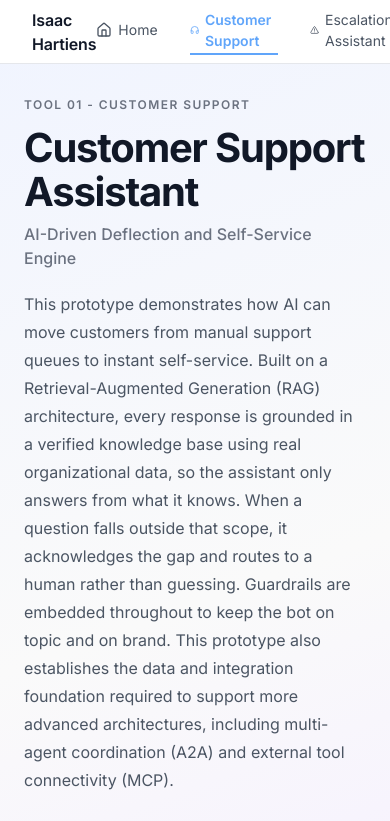
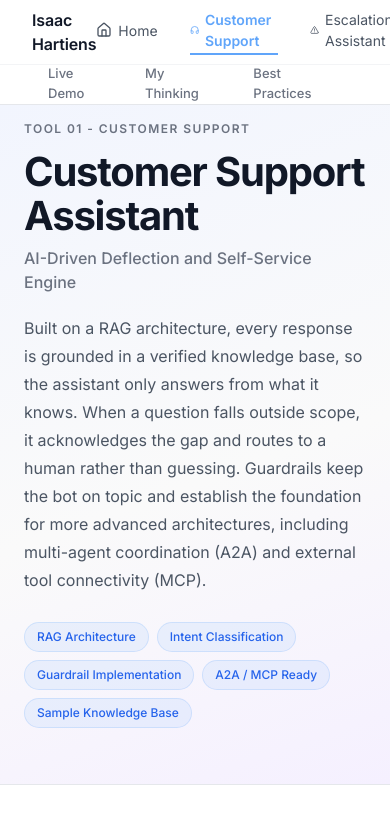
Before and after one commit to isaachartiens/project-isaac-ai, a Next.js app: page /support in a window 390 px wide. Shown: the top 821 px of the page. Built offline with nearby package versions, Linux system fonts and the light colour scheme.

Commit message:
fix: resolve all design review findings — tile border CSS vars, intro verbosity, anchor tabs, responsive KPI grid, empty state centering

```diff
--- a/src/app/analytics/page.tsx
+++ b/src/app/analytics/page.tsx
@@ -94,7 +94,7 @@ export default function AnalyticsPage() {
 
       {/* HERO */}
       <section style={{
-        paddingTop: '96px', paddingBottom: '56px', paddingLeft: '24px', paddingRight: '24px',
+        paddingTop: '120px', paddingBottom: '56px', paddingLeft: '24px', paddingRight: '24px',
         background: 'linear-gradient(160deg, #F0F4FF 0%, #FAFAFA 60%, #F5F0FF 100%)',
         borderBottom: '1px solid #E5E7EB',
       }}>
@@ -112,12 +112,10 @@ export default function AnalyticsPage() {
             Conversational Intelligence for CX Operations
           </p>
           <p style={{ fontSize: '16px', color: '#4B5563', lineHeight: 1.75, margin: '0 0 28px', maxWidth: '65ch' }}>
-            This prototype demonstrates how natural language queries can replace manual data analysis for CX teams.
-            Built over a synthetic dataset of 500 support tickets, the assistant surfaces patterns in sentiment,
+            Built over a synthetic dataset of 500 support tickets, it surfaces patterns in sentiment,
             escalation behavior, agent performance, and contact drivers on demand, without SQL or BI tooling.
-            Sentiment data tells you how customers feel. Purchase and decision signals tell you what is working.
-            Issue detection tells you what to fix. Together, they give leaders a connected view of the customer
-            experience that supports forecasting, roadmap alignment, and sustained growth.
+            Connect these signals and you move from reacting to problems to anticipating them, giving
+            leaders a connected view of the customer experience that supports forecasting and roadmap alignment.
           </p>
           <div style={{ display: 'flex', flexWrap: 'wrap', gap: '8px' }}>
             {badges.map(b => (
@@ -133,7 +131,7 @@ export default function AnalyticsPage() {
 
       {/* KPI STRIP */}
       <section style={{ background: '#F9FAFB', padding: '32px 24px', borderBottom: '1px solid #E5E7EB' }}>
-        <div style={{ maxWidth: '860px', margin: '0 auto', display: 'grid', gridTemplateColumns: 'repeat(4, 1fr)', gap: '16px' }}>
+        <div className="grid lg:grid-cols-4 md:grid-cols-2 grid-cols-1 gap-4 mx-auto max-w-[860px]">
           {kpis.map(k => (
             <div key={k.label} style={{
               background: '#fff', borderRadius: '12px', padding: '18px 20px',
@@ -148,7 +146,7 @@ export default function AnalyticsPage() {
       </section>
 
       {/* DEMO + THINKING */}
-      <section style={{ background: '#fff', padding: '64px 24px' }}>
+      <section id="demo" style={{ background: '#fff', padding: '64px 24px' }}>
         <div style={{ maxWidth: '1100px', margin: '0 auto', display: 'grid', gridTemplateColumns: '1fr 380px', gap: '40px', alignItems: 'start' }}>
 
           {/* LEFT: Chat */}
@@ -186,7 +184,7 @@ export default function AnalyticsPage() {
           </div>
 
           {/* RIGHT: My Thinking */}
-          <div style={{ position: 'sticky', top: '88px' }}>
+          <div id="thinking" style={{ position: 'sticky', top: '112px' }}>
             <div style={{ display: 'flex', alignItems: 'center', gap: '6px', fontSize: '12px', fontWeight: 600, color: '#6B7280', letterSpacing: '0.12em', textTransform: 'uppercase', marginBottom: '16px' }}>
               <Lightbulb className="h-3.5 w-3.5" aria-hidden="true" />
               My Thinking
@@ -222,7 +220,7 @@ export default function AnalyticsPage() {
       </section>
 
       {/* BEST PRACTICES */}
-      <section style={{ background: '#F9FAFB', padding: '80px 24px', borderTop: '1px solid #E5E7EB' }}>
+      <section id="best-practices" style={{ background: '#F9FAFB', padding: '80px 24px', borderTop: '1px solid #E5E7EB' }}>
         <div style={{ maxWidth: '760px', margin: '0 auto' }}>
           <div style={{ fontSize: '12px', fontWeight: 600, color: '#6B7280', letterSpacing: '0.12em', textTransform: 'uppercase', marginBottom: '12px' }}>
             Best Practices
--- a/src/app/escalation/page.tsx
+++ b/src/app/escalation/page.tsx
@@ -86,7 +86,7 @@ export default function EscalationPage() {
 
       {/* HERO */}
       <section style={{
-        paddingTop: '96px', paddingBottom: '56px', paddingLeft: '24px', paddingRight: '24px',
+        paddingTop: '120px', paddingBottom: '56px', paddingLeft: '24px', paddingRight: '24px',
         background: 'linear-gradient(160deg, #F0F4FF 0%, #FAFAFA 60%, #F5F0FF 100%)',
         borderBottom: '1px solid #E5E7EB',
       }}>
@@ -101,13 +101,11 @@ export default function EscalationPage() {
             AI-Powered Tier 1 Resolution and Escalation Guidance
           </p>
           <p style={{ fontSize: '16px', color: '#4B5563', lineHeight: 1.75, margin: '0 0 28px', maxWidth: '65ch' }}>
-            This prototype demonstrates how AI can empower Tier 1 support agents to resolve more issues independently,
-            reducing escalations to Tier 2 and compressing agent onboarding and ramp time. Built on a RAG architecture
-            over internal procedure documentation, the assistant surfaces troubleshooting steps, escalation criteria, and
-            resolution paths on demand. Common goals for tools like this include reducing escalation rates, improving
-            first contact resolution, bolstering agent confidence during onboarding, and reducing average handle time.
-            When integrated with ticketing and CRM systems, this foundation can evolve from conversational guidance to
-            agentic action, closing tickets and updating records without manual intervention.
+            Built on a RAG architecture over internal procedure documentation, it surfaces
+            troubleshooting steps, escalation criteria, and resolution paths on demand, reducing
+            escalations to Tier 2 and compressing agent onboarding time. When integrated with
+            ticketing and CRM systems, this foundation can evolve from conversational guidance
+            to agentic action, closing tickets without manual intervention.
           </p>
           <div style={{ display: 'flex', flexWrap: 'wrap', gap: '8px' }}>
             {badges.map(b => (
@@ -122,7 +120,7 @@ export default function EscalationPage() {
       </section>
 
       {/* DEMO + THINKING */}
-      <section style={{ background: '#fff', padding: '64px 24px' }}>
+      <section id="demo" style={{ background: '#fff', padding: '64px 24px' }}>
         <div style={{ maxWidth: '1100px', margin: '0 auto', display: 'grid', gridTemplateColumns: '1fr 380px', gap: '40px', alignItems: 'start' }}>
 
           {/* LEFT: Chat */}
@@ -160,7 +158,7 @@ export default function EscalationPage() {
           </div>
 
           {/* RIGHT: My Thinking */}
-          <div style={{ position: 'sticky', top: '88px' }}>
+          <div id="thinking" style={{ position: 'sticky', top: '112px' }}>
             <div style={{ display: 'flex', alignItems: 'center', gap: '6px', fontSize: '12px', fontWeight: 600, color: '#6B7280', letterSpacing: '0.12em', textTransform: 'uppercase', marginBottom: '16px' }}>
               <Lightbulb className="h-3.5 w-3.5" aria-hidden="true" />
               My Thinking
@@ -188,7 +186,7 @@ export default function EscalationPage() {
       </section>
 
       {/* BEST PRACTICES */}
-      <section style={{ background: '#F9FAFB', padding: '80px 24px', borderTop: '1px solid #E5E7EB' }}>
+      <section id="best-practices" style={{ background: '#F9FAFB', padding: '80px 24px', borderTop: '1px solid #E5E7EB' }}>
         <div style={{ maxWidth: '760px', margin: '0 auto' }}>
           <div style={{ fontSize: '12px', fontWeight: 600, color: '#6B7280', letterSpacing: '0.12em', textTransform: 'uppercase', marginBottom: '12px' }}>
             Best Practices
--- a/src/app/support/page.tsx
+++ b/src/app/support/page.tsx
@@ -66,7 +66,7 @@ export default function SupportPage() {
 
       {/* HERO */}
       <section style={{
-        paddingTop: '96px', paddingBottom: '56px', paddingLeft: '24px', paddingRight: '24px',
+        paddingTop: '120px', paddingBottom: '56px', paddingLeft: '24px', paddingRight: '24px',
         background: 'linear-gradient(160deg, #F0F4FF 0%, #FAFAFA 60%, #F5F0FF 100%)',
         borderBottom: '1px solid #E5E7EB',
       }}>
@@ -81,12 +81,10 @@ export default function SupportPage() {
             AI-Driven Deflection and Self-Service Engine
           </p>
           <p style={{ fontSize: '16px', color: '#4B5563', lineHeight: 1.75, margin: '0 0 28px', maxWidth: '65ch' }}>
-            This prototype demonstrates how AI can move customers from manual support queues to instant self-service.
-            Built on a Retrieval-Augmented Generation (RAG) architecture, every response is grounded in a verified
-            knowledge base using real organizational data, so the assistant only answers from what it knows.
-            When a question falls outside that scope, it acknowledges the gap and routes to a human rather than guessing.
-            Guardrails are embedded throughout to keep the bot on topic and on brand. This prototype also establishes
-            the data and integration foundation required to support more advanced architectures, including
+            Built on a RAG architecture, every response is grounded in a verified knowledge base,
+            so the assistant only answers from what it knows. When a question falls outside scope,
+            it acknowledges the gap and routes to a human rather than guessing. Guardrails keep
+            the bot on topic and establish the foundation for more advanced architectures, including
             multi-agent coordination (A2A) and external tool connectivity (MCP).
           </p>
           <div style={{ display: 'flex', flexWrap: 'wrap', gap: '8px' }}>
@@ -102,7 +100,7 @@ export default function SupportPage() {
       </section>
 
       {/* DEMO + THINKING */}
-      <section style={{ background: '#fff', padding: '64px 24px' }}>
+      <section id="demo" style={{ background: '#fff', padding: '64px 24px' }}>
         <div style={{ maxWidth: '1100px', margin: '0 auto', display: 'grid', gridTemplateColumns: '1fr 380px', gap: '40px', alignItems: 'start' }}>
 
           {/* LEFT: Chat */}
@@ -140,7 +138,7 @@ export default function SupportPage() {
           </div>
 
           {/* RIGHT: My Thinking */}
-          <div style={{ position: 'sticky', top: '88px' }}>
+          <div id="thinking" style={{ position: 'sticky', top: '112px' }}>
             <div style={{ display: 'flex', alignItems: 'center', gap: '6px', fontSize: '12px', fontWeight: 600, color: '#6B7280', letterSpacing: '0.12em', textTransform: 'uppercase', marginBottom: '16px' }}>
               <Lightbulb className="h-3.5 w-3.5" aria-hidden="true" />
               My Thinking
@@ -168,7 +166,7 @@ export default function SupportPage() {
       </section>
 
       {/* BEST PRACTICES */}
-      <section style={{ background: '#F9FAFB', padding: '80px 24px', borderTop: '1px solid #E5E7EB' }}>
+      <section id="best-practices" style={{ background: '#F9FAFB', padding: '80px 24px', borderTop: '1px solid #E5E7EB' }}>
         <div style={{ maxWidth: '760px', margin: '0 auto' }}>
           <div style={{ fontSize: '12px', fontWeight: 600, color: '#6B7280', letterSpacing: '0.12em', textTransform: 'uppercase', marginBottom: '12px' }}>
             Best Practices
--- a/src/components/ChatPanel.tsx
+++ b/src/components/ChatPanel.tsx
@@ -120,8 +120,8 @@ export default function ChatPanel({ apiEndpoint, accentColor, title, subtitle, s
       >
         {messages.length === 0 ? (
           <div style={{
-            display: 'flex', flexDirection: 'column', gap: '6px',
-            paddingTop: '8px',
+            display: 'flex', flexDirection: 'column', alignItems: 'center', justifyContent: 'center',
+            height: '100%', gap: '6px',
           }}>
             <p style={{ fontSize: '12px', color: '#A0A0A8', textAlign: 'center', margin: '0 0 6px' }}>
               Ask me anything to get started
--- a/src/components/Nav.tsx
+++ b/src/components/Nav.tsx
@@ -1,6 +1,7 @@
 'use client'
 import Link from 'next/link'
 import { usePathname } from 'next/navigation'
+import { useState, useEffect } from 'react'
 import { Home, Headphones, TriangleAlert, ChartColumn } from 'lucide-react'
 
 // Accent color per linked-to page (not the current page)
@@ -18,13 +19,63 @@ const links = [
   { href: '/analytics', label: 'Gen BI Analytics', Icon: ChartColumn },
 ]
 
+const toolPaths = ['/support', '/escalation', '/analytics']
+
+const toolAnchors = [
+  { label: 'Live Demo', anchor: '#demo' },
+  { label: 'My Thinking', anchor: '#thinking' },
+  { label: 'Best Practices', anchor: '#best-practices' },
+]
+
 export default function Nav() {
   const pathname = usePathname()
+  const isToolPage = toolPaths.includes(pathname)
+  const [activeAnchor, setActiveAnchor] = useState<string>('')
+
+  useEffect(() => {
+    if (!isToolPage) {
+      setActiveAnchor('')
+      return
+    }
+
+    const navH = 104 // full nav height on tool pages (64px main row + 40px tab row)
+
+    const onScroll = () => {
+      const scrollY = window.scrollY
+      let active = ''
+
+      for (const { anchor } of toolAnchors) {
+        const el = document.getElementById(anchor.slice(1))
+        if (!el) continue
+        // An anchor becomes active when its document-flow position is within the nav + 40px buffer
+        if (el.offsetTop <= scrollY + navH + 40) {
+          active = anchor
+        }
+      }
+      setActiveAnchor(active)
+    }
+
+    window.addEventListener('scroll', onScroll, { passive: true })
+    onScroll() // set initial state based on current scroll position
+    return () => window.removeEventListener('scroll', onScroll)
+  }, [isToolPage, pathname])
+
+  const handleAnchorClick = (e: React.MouseEvent<HTMLAnchorElement>, anchor: string) => {
+    e.preventDefault()
+    setActiveAnchor(anchor) // immediate visual feedback on click
+    const el = document.getElementById(anchor.slice(1))
+    if (el) {
+      el.scrollIntoView({ behavior: 'smooth', block: 'start' })
+    }
+  }
 
   return (
     <nav style={{
       position: 'fixed', top: 0, left: 0, right: 0, zIndex: 100,
       background: '#fff', borderBottom: '1px solid #E5E7EB',
+    }}>
+      {/* Row 1: main nav */}
+      <div style={{
         height: '64px', display: 'flex', alignItems: 'center',
         padding: '0 32px', justifyContent: 'space-between',
       }}>
@@ -82,6 +133,40 @@ export default function Nav() {
           </svg>
           LinkedIn
         </a>
+      </div>
+
+      {/* Row 2: anchor tabs (tool pages only) */}
+      {isToolPage && (
+        <div style={{
+          borderTop: '1px solid #F3F4F6',
+          padding: '0 32px',
+          display: 'flex',
+          height: '40px',
+          alignItems: 'stretch',
+        }}>
+          {toolAnchors.map(({ label, anchor }) => (
+            <a
+              key={anchor}
+              href={anchor}
+              onClick={(e) => handleAnchorClick(e, anchor)}
+              style={{
+                fontSize: '13px',
+                fontWeight: 500,
+                color: activeAnchor === anchor ? 'var(--accent)' : '#6B7280',
+                textDecoration: 'none',
+                padding: '0 16px',
+                display: 'flex',
+                alignItems: 'center',
+                borderBottom: activeAnchor === anchor ? '2px solid var(--accent)' : '2px solid transparent',
+                transition: 'color 0.15s ease-out, border-color 0.15s ease-out',
+                cursor: 'pointer',
+              }}
+            >
+              {label}
+            </a>
+          ))}
+        </div>
+      )}
     </nav>
   )
 }
```
Also changed, not shown: src/app/globals.css (+18 -0 lines), src/app/page.tsx (+9 -8 lines), .agents/tasks/verification-note.md. Lines whose indentation alone changed are shown as unchanged.
